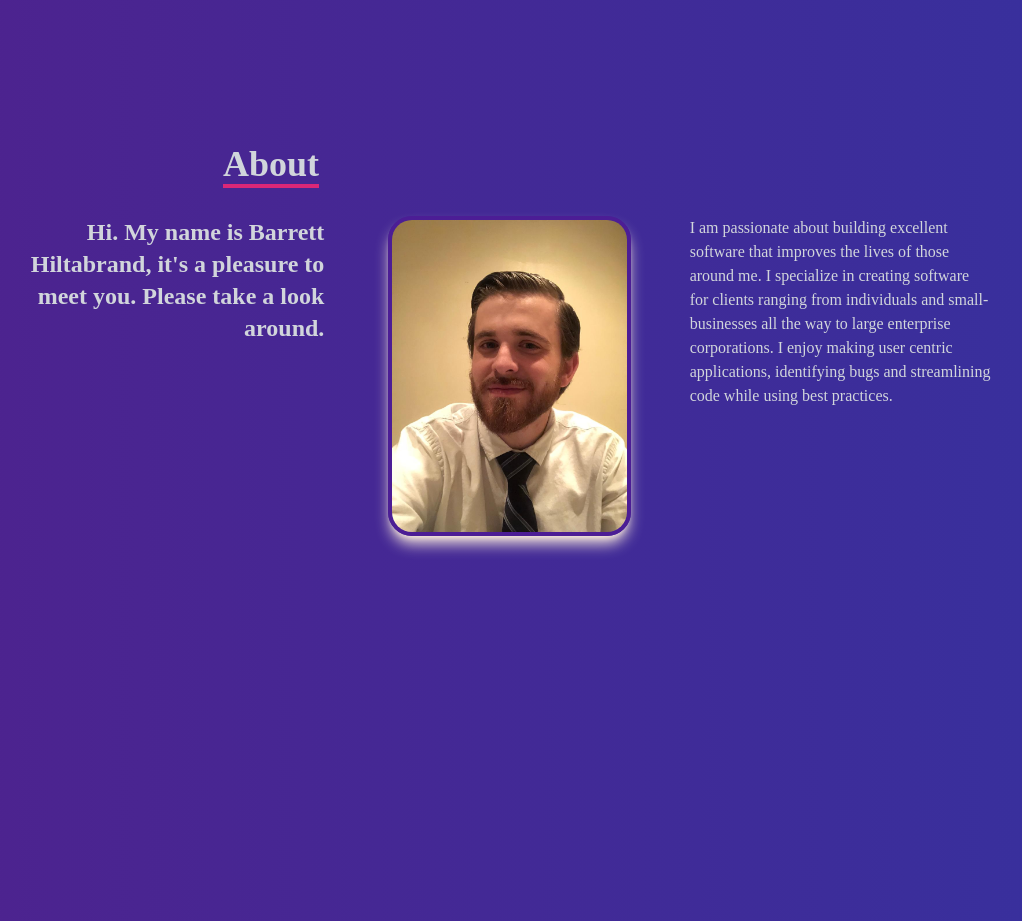
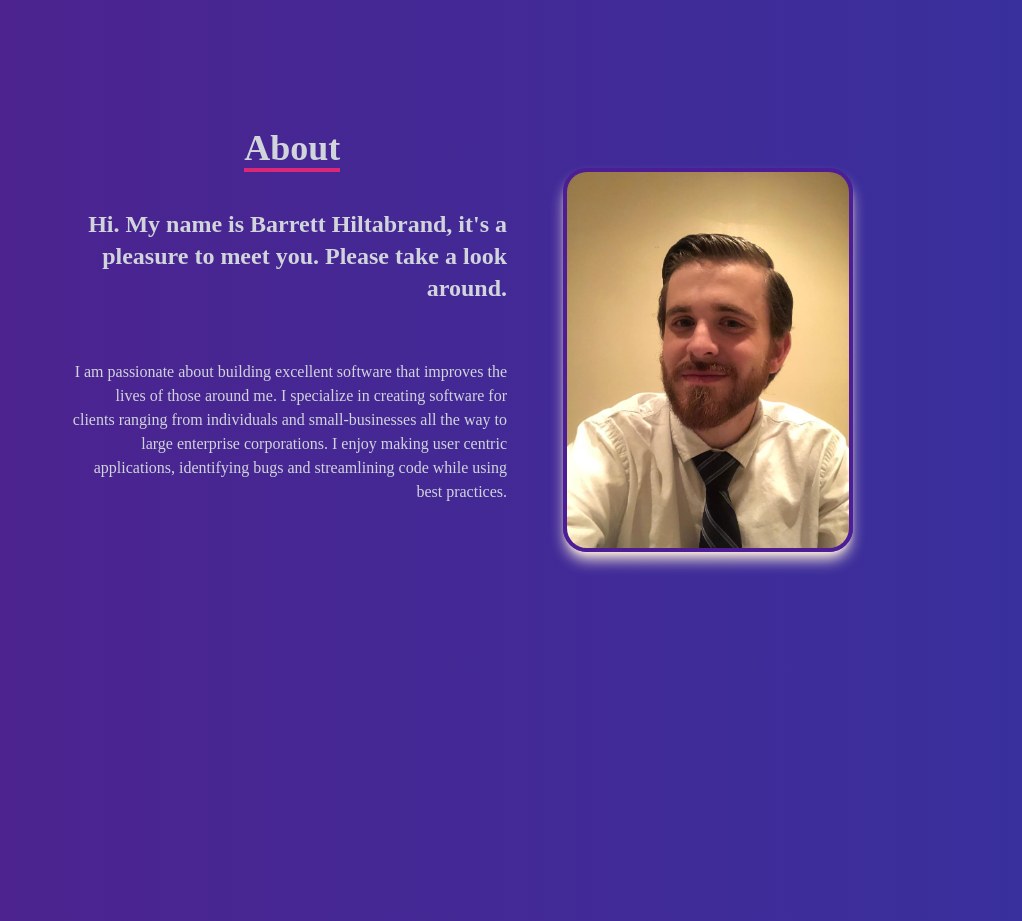
Before and after one commit to Bear2927/Personal-Portfolio, a React (Create React App) app: page / in a window 1280 px wide. Shown: the part 860-1781 px from the top of the page, without its empty margins (133-1155 px from the left). Built offline with nearby package versions, Linux system fonts and the light colour scheme.

Commit message:
fixed About grid

```diff
--- a/src/components/About.jsx
+++ b/src/components/About.jsx
@@ -5,22 +5,22 @@ const About = () => {
   return (
     <div name='about' className='w-full h-screen text-gray-300'>
       <div className='flex flex-col justify-center items-center w-full h-full'>
-        <div className='max-w-[1000px] w-full grid grid-cols-3 gap-8'>
-          <div className='sm:text-right pb-8 pl-4'>
+        <div className='max-w-[1000px] w-full grid grid-cols-3 grid-rows-1'>
+          <div className='sm:text-right pl-8 pb-0'>
             <p className='text-4xl font-bold inline border-b-4 border-pink-600'>
               About
             </p>
           </div>
           <div></div>
           </div>
-          <div className='max-w-[1000px] w-full grid sm:grid-cols-3 gap-8 px-4'>
-            <div className='sm:text-right text-2xl font-bold'>
+          <div className='max-w-[1000px] w-full grid sm:grid-cols-2 grid-rows-2 gap-0 px-16'>
+            <div className='sm:text-right text-2xl font-bold pt-10'>
               <p>Hi. My name is Barrett Hiltabrand, it's a pleasure to meet you. Please take a look around.</p>
             </div>
-            <div className='pl-8'>
-              <img src={headshot} alt="headshot" className='border-4 border-violet-900 rounded-3xl h-80 shadow-[#FDEEDC] shadow-lg hover:scale-110 duration-500'/>
+            <div className='pl-14  row-span-2'>
+              <img src={headshot} alt="headshot" className='border-4 border-violet-900 rounded-3xl h-96 shadow-[#FDEEDC] shadow-lg hover:scale-110 duration-500'/>
             </div>
-            <div className='sm:text-left text-base '>
+            <div className='sm:text-right text-base'>
               <p>I am passionate about building excellent software that improves
               the lives of those around me. I specialize in creating software
               for clients ranging from individuals and small-businesses all the
```
